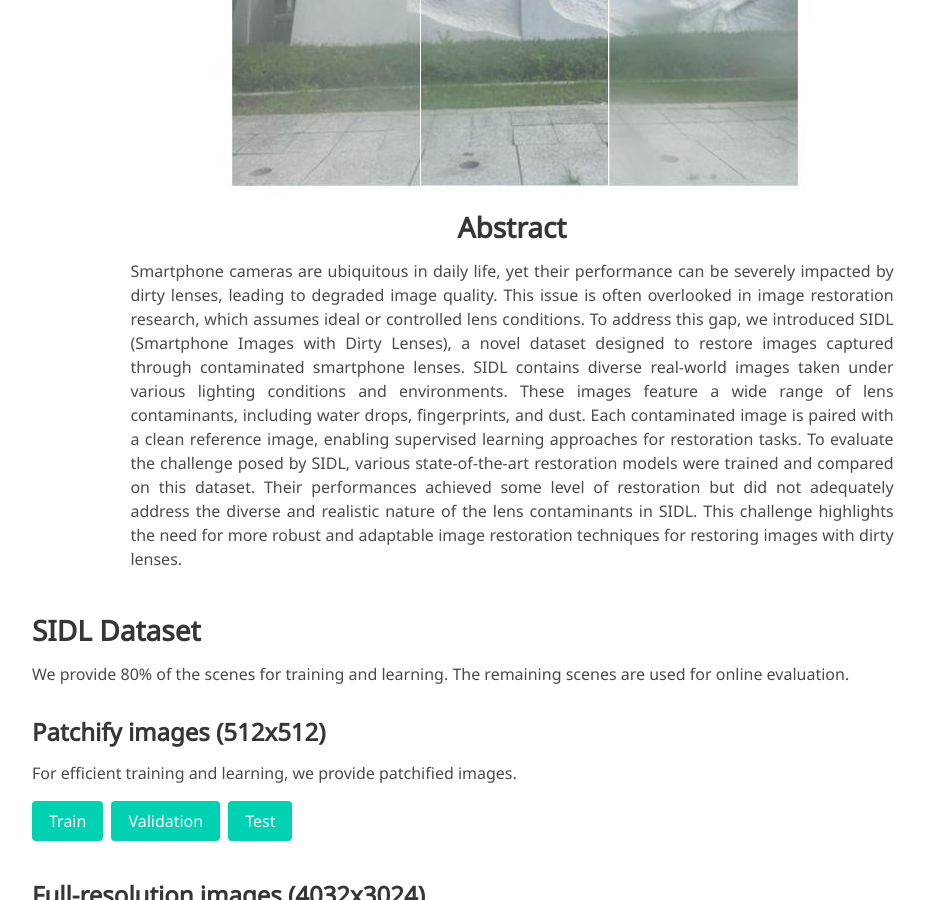
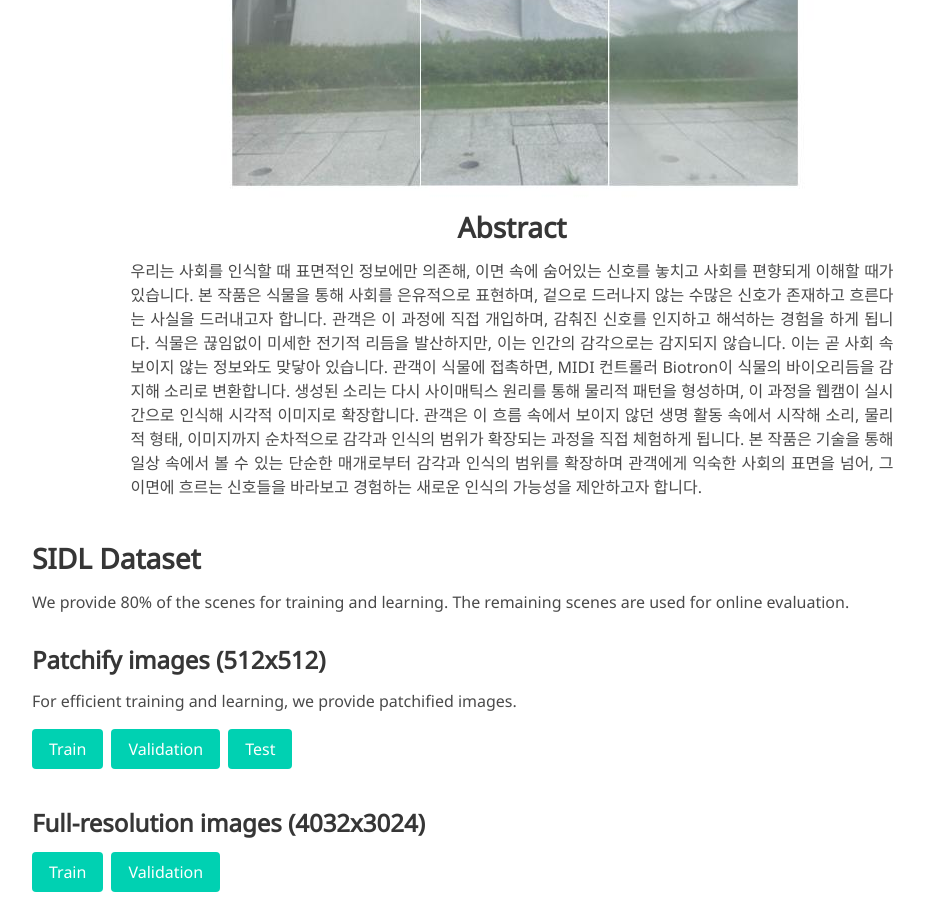
Before and after one commit to dongsim-afterglow/dongsim-afterglow.github.io, a Jekyll site: the page built from index.md, in a window 1280 px wide and 900 px high, scrolled down 781 px. Shown: the whole window, without its empty margins (128-1053 px from the left). Built offline with Jekyll 4.4.1, drawn with Linux system fonts in a browser that asks for light colours; some web fonts are replaced.

Commit message:
Update index.md

```diff
--- a/index.md
+++ b/index.md
@@ -29,7 +29,11 @@ data: "https://github.com/your-repo/dataset"
   <div class="column is-four-fifths">
     <h2>Abstract</h2>
     <div class="content has-text-justified">
-      Smartphone cameras are ubiquitous in daily life, yet their performance can be severely impacted by dirty lenses, leading to degraded image quality. This issue is often overlooked in image restoration research, which assumes ideal or controlled lens conditions. To address this gap, we introduced SIDL (Smartphone Images with Dirty Lenses), a novel dataset designed to restore images captured through contaminated smartphone lenses. SIDL contains diverse real-world images taken under various lighting conditions and environments. These images feature a wide range of lens contaminants, including water drops, fingerprints, and dust. Each contaminated image is paired with a clean reference image, enabling supervised learning approaches for restoration tasks. To evaluate the challenge posed by SIDL, various state-of-the-art restoration models were trained and compared on this dataset. Their performances achieved some level of restoration but did not adequately address the diverse and realistic nature of the lens contaminants in SIDL. This challenge highlights the need for more robust and adaptable image restoration techniques for restoring images with dirty lenses.
+      우리는 사회를 인식할 때 표면적인 정보에만 의존해, 이면 속에 숨어있는 신호를 놓치고 사회를 편향되게 이해할 때가 있습니다. 본 작품은 식물을 통해 사회를 은유적으로 표현하며, 겉으로 드러나지 않는 수많은 신호가 존재하고 흐른다는 사실을 드러내고자 합니다. 관객은 이 과정에 직접 개입하며, 감춰진 신호를 인지하고 해석하는 경험을 하게 됩니다.
+
+식물은 끊임없이 미세한 전기적 리듬을 발산하지만, 이는 인간의 감각으로는 감지되지 않습니다. 이는 곧 사회 속 보이지 않는 정보와도 맞닿아 있습니다. 관객이 식물에 접촉하면, MIDI 컨트롤러 Biotron이 식물의 바이오리듬을 감지해 소리로 변환합니다. 생성된 소리는 다시 사이매틱스 원리를 통해  물리적 패턴을 형성하며, 이 과정을 웹캠이 실시간으로 인식해 시각적 이미지로 확장합니다. 관객은 이 흐름 속에서 보이지 않던 생명 활동 속에서 시작해 소리, 물리적 형태, 이미지까지 순차적으로 감각과 인식의 범위가 확장되는 과정을 직접 체험하게 됩니다.
+
+본 작품은 기술을 통해 일상 속에서 볼 수 있는 단순한 매개로부터 감각과 인식의 범위를 확장하며 관객에게 익숙한 사회의 표면을 넘어, 그 이면에 흐르는 신호들을 바라보고 경험하는 새로운 인식의 가능성을 제안하고자 합니다.
     </div>
   </div>
 </div>
```
